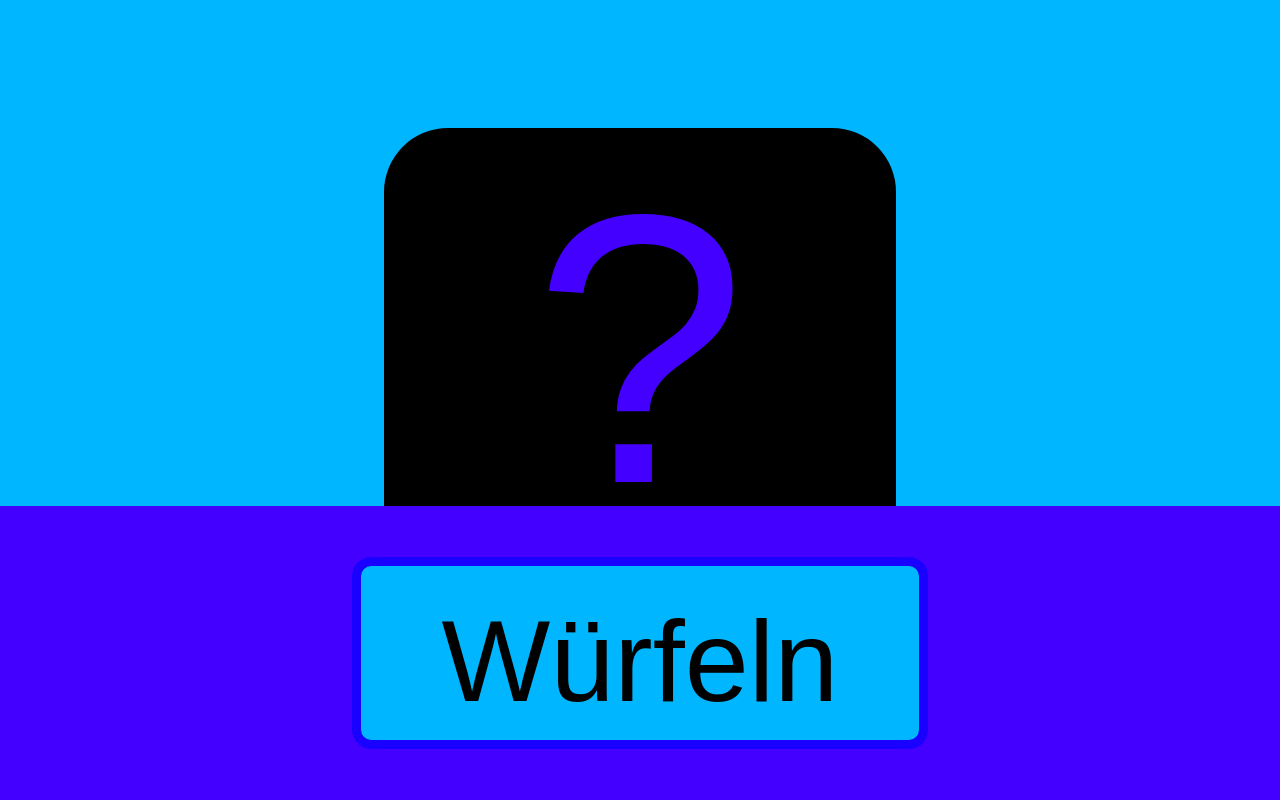
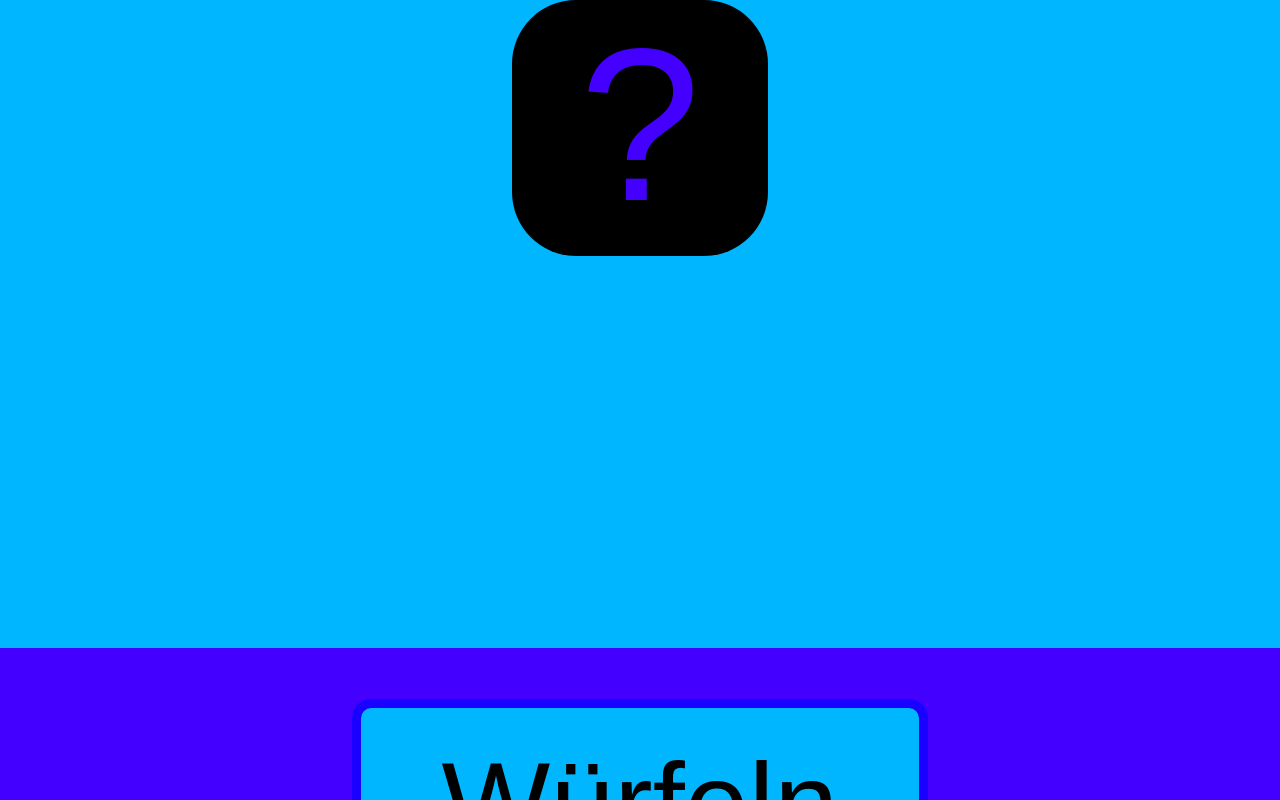
Before and after one commit to YaronvonArx/Wuerfel, a plain HTML site: page wuerfel.html in a window 1280 px wide. Drawn offline with Linux system fonts and the light colour scheme.

Commit message:
Add files via upload

```diff
--- a/css/style.css
+++ b/css/style.css
@@ -67,7 +67,7 @@ a {
   position: absolute;
   bottom: 0;
   width: 100vw;
-  height:auto;
+  height:50px;
   margin: 0;
   padding: 4vw 0;
   background: #4400ff;
@@ -98,17 +98,23 @@ a {
     font-size: 50vw;
   }
 }
-@media screen and (min-width: 520px) {
+@media screen and (min-width: 500px) {
   .dice{
-    width: 50vw;
-    height: 50vw;
-    font-size: 40vw;
+    width: 30vw;
+    height: 30vw;
+    font-size: 25vw;
+    margin: 0
   }
+  .controls{
+    height: 20vw;
+    font-size: 20vw;
+
+
 }
 @media screen and (min-width: 600px) {
   .dice{
-    width: 40vw;
-    height: 40vw;
-    font-size: 30vw;
+    width: 20vw;
+    height: 20vw;
+    font-size: 17vw;
   }
 }
```
